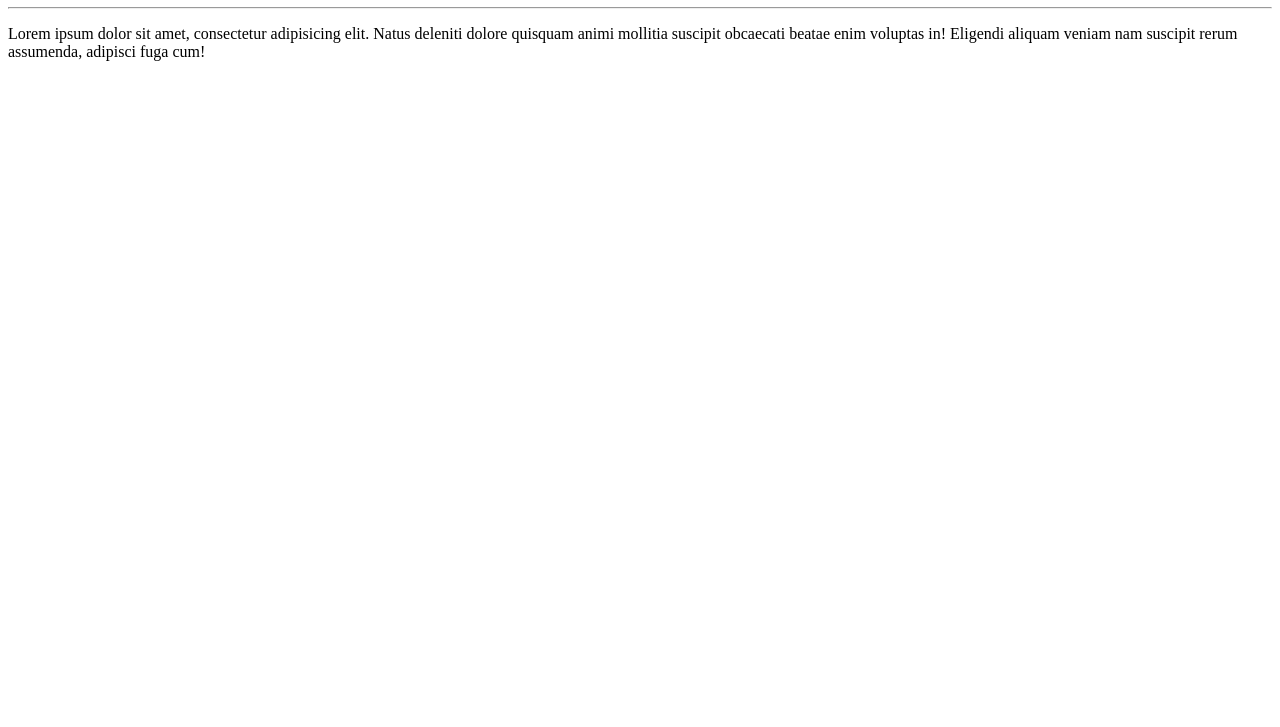
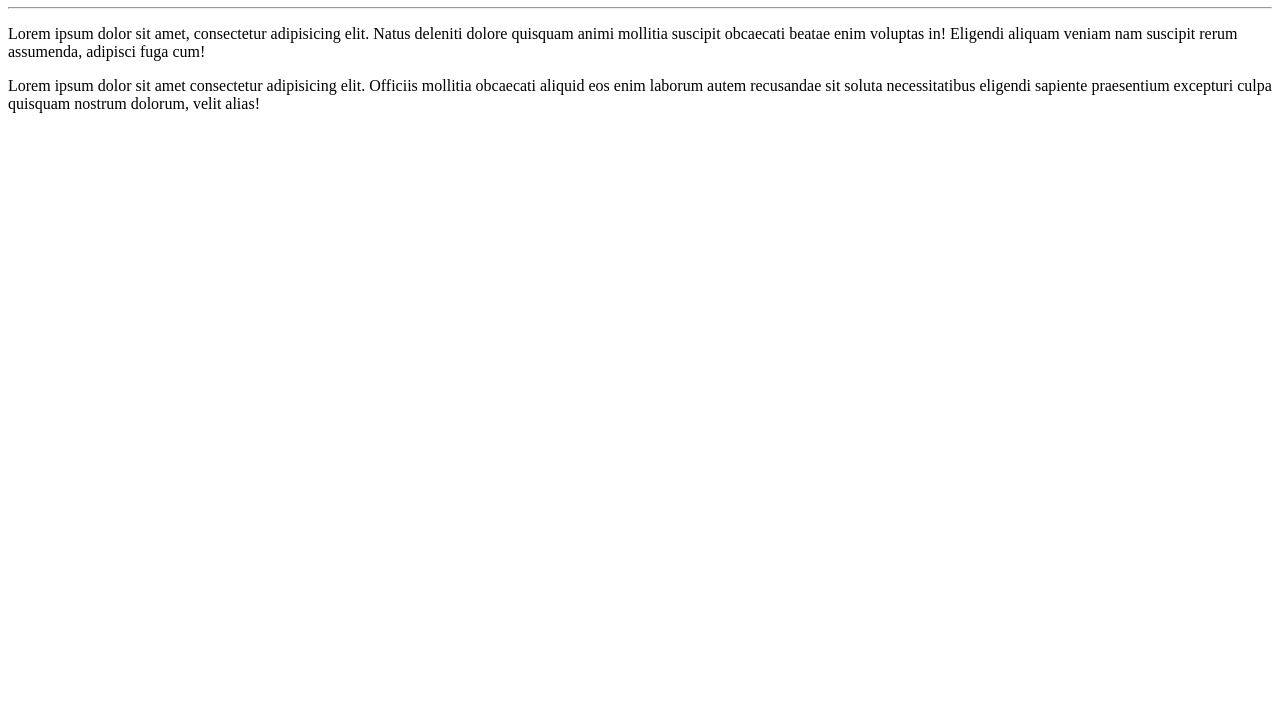
Before and after one commit to LorenaMendonca/Hello-World, a plain HTML site: page site-exemplo/index.html in a window 1280 px wide. Shown: the part 73-800 px from the top of the page. Drawn offline with Linux system fonts and the light colour scheme.

Commit message:
adicionei um paragrafo

```diff
--- a/site-exemplo/index.html
+++ b/site-exemplo/index.html
@@ -9,5 +9,6 @@
     <h1>Hello, world!</h1>
     <hr>
     <p>Lorem ipsum dolor sit amet, consectetur adipisicing elit. Natus deleniti dolore quisquam animi mollitia suscipit obcaecati beatae enim voluptas in! Eligendi aliquam veniam nam suscipit rerum assumenda, adipisci fuga cum!</p>
+    <p>Lorem ipsum dolor sit amet consectetur adipisicing elit. Officiis mollitia obcaecati aliquid eos enim laborum autem recusandae sit soluta necessitatibus eligendi sapiente praesentium excepturi culpa quisquam nostrum dolorum, velit alias!</p>
 </body>
 </html>
```
